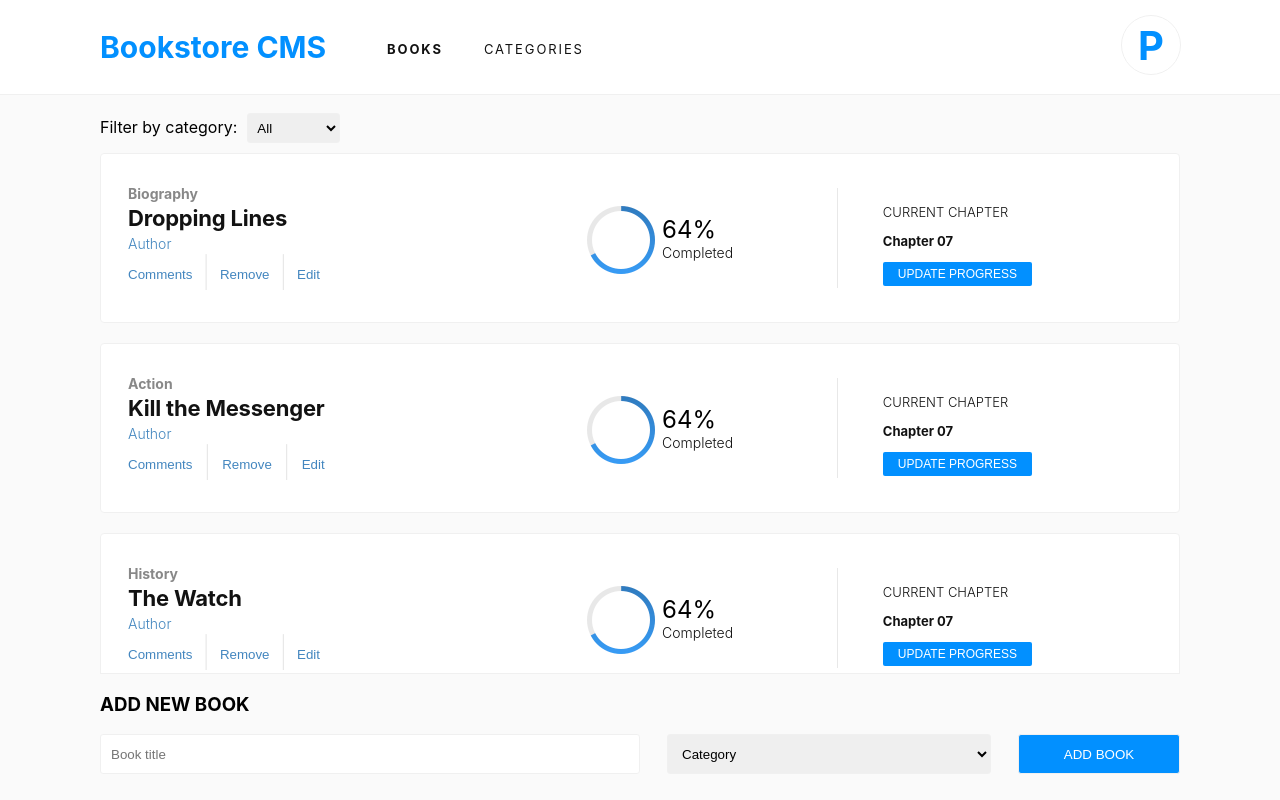
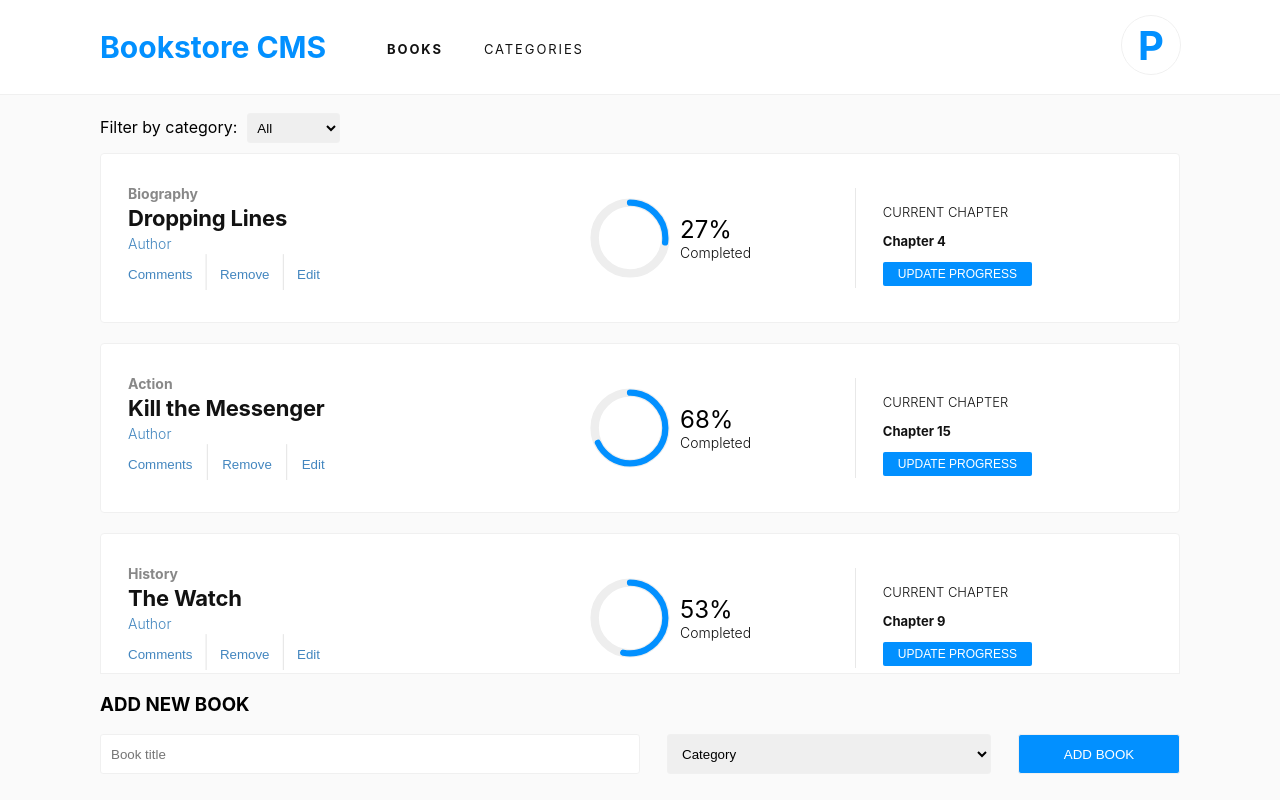
Before and after one commit to pbkabali/Bookstore, a React (Create React App) app: page / in a window 1280 px wide. Built offline with nearby package versions, Linux system fonts and the light colour scheme.

Commit message:
Add random chapters data and use SVG for progress ring

```diff
--- a/src/actions/index.js
+++ b/src/actions/index.js
@@ -1,9 +1,17 @@
 import { CREATE_BOOK, REMOVE_BOOK, CHANGE_FILTER } from './actionTypes';
 
-export const createBook = book => ({
-  type: CREATE_BOOK,
-  payload: { ...book, id: (Math.random() * 30000).toFixed(0) },
-});
+export const createBook = book => {
+  const totalChapters = (Math.random() * 50).toFixed(0);
+  return {
+    type: CREATE_BOOK,
+    payload: {
+      ...book,
+      id: (Math.random() * 30000).toFixed(0),
+      totalChapters,
+      finishedChapters: (Math.random() * totalChapters).toFixed(0),
+    },
+  };
+};
 
 export const removeBook = book => ({
   type: REMOVE_BOOK,
--- a/src/components/Book/Book.js
+++ b/src/components/Book/Book.js
@@ -1,6 +1,5 @@
 import PropTypes from 'prop-types';
 import styles from './Book.module.css';
-import img from '../../images/progressBar.png';
 
 const {
   flex,
@@ -18,11 +17,18 @@ const {
   loadingDiv,
   completed,
   percentage,
+  singleChart,
+  circularChart,
+  circleBg,
+  circle,
 } = styles;
 
 const Book = props => {
   const { book, deleteBook } = props;
-  const { title, category } = book;
+  const {
+    title, category, totalChapters, finishedChapters,
+  } = book;
+  const percentProgress = ((finishedChapters * 100) / totalChapters).toFixed(0);
 
   const handleRemoveBook = () => {
     deleteBook(book);
@@ -49,15 +55,33 @@ const Book = props => {
       </div>
       <div className={[flex, progressDiv].join(' ')}>
         <div className={[flex, loadingDiv].join(' ')}>
-          <img alt="Progress icon" src={img} />
+          <div className={singleChart}>
+            <svg viewBox="0 0 36 36" className={circularChart}>
+              <path
+                className={circleBg}
+                d="M18 2.0845
+          a 15.9155 15.9155 0 0 1 0 31.831
+          a 15.9155 15.9155 0 0 1 0 -31.831"
+              />
+              <path
+                className={circle}
+                strokeDasharray={`${percentProgress}, 100`}
+                d="M18 2.0845
+          a 15.9155 15.9155 0 0 1 0 31.831
+          a 15.9155 15.9155 0 0 1 0 -31.831"
+              />
+            </svg>
+          </div>
           <div>
-            <p className={percentage}>64%</p>
+            <p className={percentage}>{`${percentProgress}%`}</p>
             <p className={[author, completed].join(' ')}>Completed</p>
           </div>
         </div>
         <div>
           <p className={currentChapter}>CURRENT CHAPTER</p>
-          <p className={[currentChapter, chapter].join(' ')}>Chapter 07</p>
+          <p className={[currentChapter, chapter].join(' ')}>
+            {`Chapter ${finishedChapters}`}
+          </p>
           <button className={updateBtn} type="button">
             UPDATE PROGRESS
           </button>
--- a/src/components/Book/Book.module.css
+++ b/src/components/Book/Book.module.css
@@ -90,6 +90,32 @@
   padding-right: 23%;
 }
 
+.singleChart {
+  width: 100px;
+  justify-content: space-around;
+}
+
+.circularChart {
+  display: block;
+  margin: 10px auto;
+  max-width: 80%;
+  max-height: 250px;
+  stroke: #0290ff;
+}
+
+.circleBg {
+  fill: none;
+  stroke: #eee;
+  stroke-width: 3.8;
+}
+
+.circle {
+  fill: none;
+  stroke-width: 2.8;
+  stroke-linecap: round;
+  animation: progress 1s ease-out forwards;
+}
+
 .completed {
   color: #121212;
   margin-top: -10px;
--- a/src/index.js
+++ b/src/index.js
@@ -12,16 +12,22 @@ const initialState = {
       id: (Math.random() * 30000).toFixed(0),
       title: 'Dropping Lines',
       category: 'Biography',
+      totalChapters: 15,
+      finishedChapters: 4,
     },
     {
       id: (Math.random() * 30000).toFixed(0),
       title: 'Kill the Messenger',
       category: 'Action',
+      totalChapters: 22,
+      finishedChapters: 15,
     },
     {
       id: (Math.random() * 30000).toFixed(0),
       title: 'The Watch',
       category: 'History',
+      totalChapters: 17,
+      finishedChapters: 9,
     },
   ],
   filter: 'All',
```
